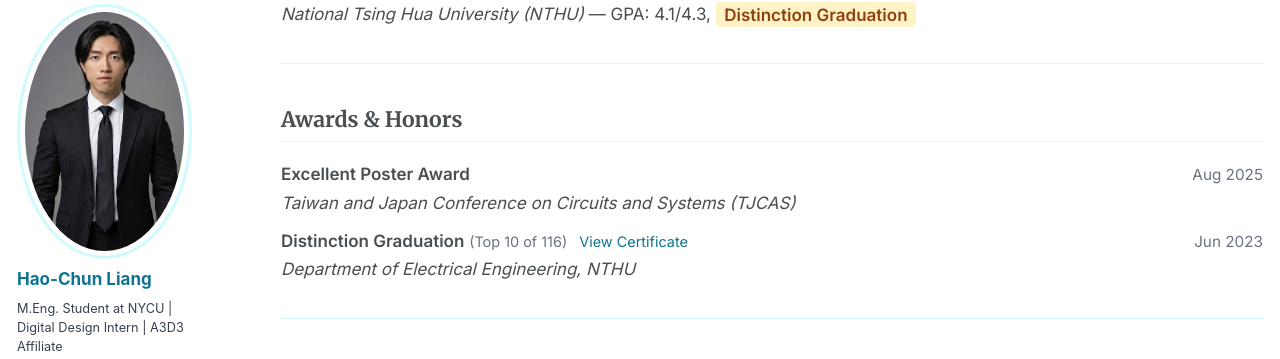
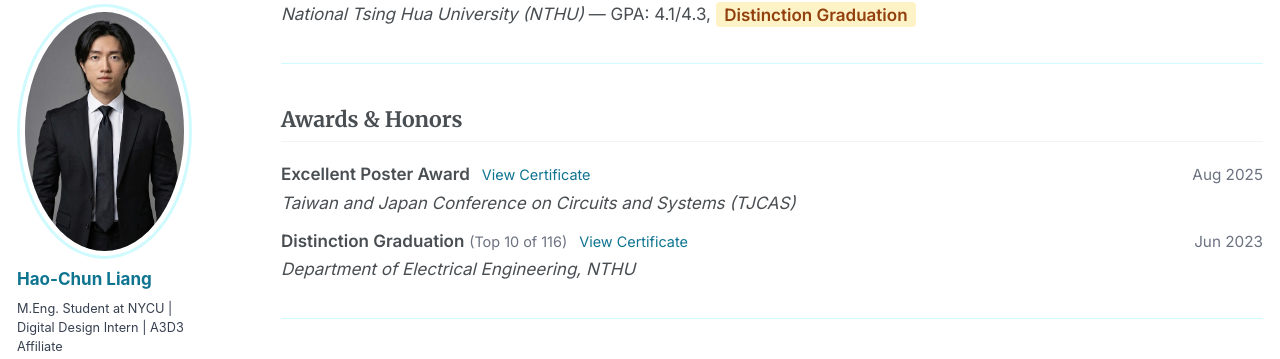
Before and after one commit to noyaboy/noyaboy.github.io, a Jekyll site: the page built from _pages/cv.md, in a window 1280 px wide and 900 px high, scrolled down 494 px. Shown: the part 94-453 px from the top of the window. Built offline with Jekyll 4.4.1, drawn with Linux system fonts in a browser that asks for light colours; a script that is not in the unit is left out.

Commit message:
Add TJCAS Excellent Poster Award certificate modal
- Added View Certificate link for TJCAS award
- Refactored modal functions to support multiple certificates
- ESC key now closes all modals

🤖 Generated with [Claude Code](https://claude.com/claude-code)

Co-Authored-By: Claude <noreply@anthropic.com>

```diff
--- a/_pages/cv.md
+++ b/_pages/cv.md
@@ -51,7 +51,8 @@ Hardware-software co-design for efficient machine learning, real-time particle t
 
 <div class="experience-item">
   <div class="job-info">
-    <strong>Excellent Poster Award</strong><br>
+    <strong>Excellent Poster Award</strong>
+    <a href="#" class="cert-link" onclick="openModal('tjcasModal'); return false;">View Certificate</a><br>
     <em>Taiwan and Japan Conference on Circuits and Systems (TJCAS)</em>
   </div>
   <div class="job-date">Aug 2025</div>
@@ -60,32 +61,44 @@ Hardware-software co-design for efficient machine learning, real-time particle t
 <div class="experience-item">
   <div class="job-info">
     <strong>Distinction Graduation</strong> <span class="award-stat">(Top 10 of 116)</span>
-    <a href="#" class="cert-link" onclick="openCertModal(); return false;">View Certificate</a><br>
+    <a href="#" class="cert-link" onclick="openModal('certModal'); return false;">View Certificate</a><br>
     <em>Department of Electrical Engineering, NTHU</em>
   </div>
   <div class="job-date">Jun 2023</div>
 </div>
 
-<!-- Certificate Modal -->
-<div id="certModal" class="cert-modal" onclick="closeCertModal()">
+<!-- TJCAS Certificate Modal -->
+<div id="tjcasModal" class="cert-modal" onclick="closeModal('tjcasModal')">
   <div class="cert-modal-content" onclick="event.stopPropagation()">
-    <span class="cert-modal-close" onclick="closeCertModal()">&times;</span>
+    <span class="cert-modal-close" onclick="closeModal('tjcasModal')">&times;</span>
+    <img src="/images/tjcas-certificate.jpg" alt="TJCAS Excellent Poster Award Certificate">
+    <p class="cert-modal-caption">Excellent Poster Award Certificate - TJCAS 2025</p>
+  </div>
+</div>
+
+<!-- Distinction Graduation Certificate Modal -->
+<div id="certModal" class="cert-modal" onclick="closeModal('certModal')">
+  <div class="cert-modal-content" onclick="event.stopPropagation()">
+    <span class="cert-modal-close" onclick="closeModal('certModal')">&times;</span>
     <img src="/images/distinction-graduation.png" alt="Distinction Graduation Certificate">
     <p class="cert-modal-caption">Outstanding Academic Performance Award Certificate</p>
   </div>
 </div>
 
 <script>
-function openCertModal() {
-  document.getElementById('certModal').style.display = 'flex';
+function openModal(id) {
+  document.getElementById(id).style.display = 'flex';
   document.body.style.overflow = 'hidden';
 }
-function closeCertModal() {
-  document.getElementById('certModal').style.display = 'none';
+function closeModal(id) {
+  document.getElementById(id).style.display = 'none';
   document.body.style.overflow = 'auto';
 }
 document.addEventListener('keydown', function(e) {
-  if (e.key === 'Escape') closeCertModal();
+  if (e.key === 'Escape') {
+    document.querySelectorAll('.cert-modal').forEach(function(m) { m.style.display = 'none'; });
+    document.body.style.overflow = 'auto';
+  }
 });
 </script>
 
```
Also changed, not shown: images/tjcas-certificate.jpg (added), input/tjcasaward.jpg (added).
